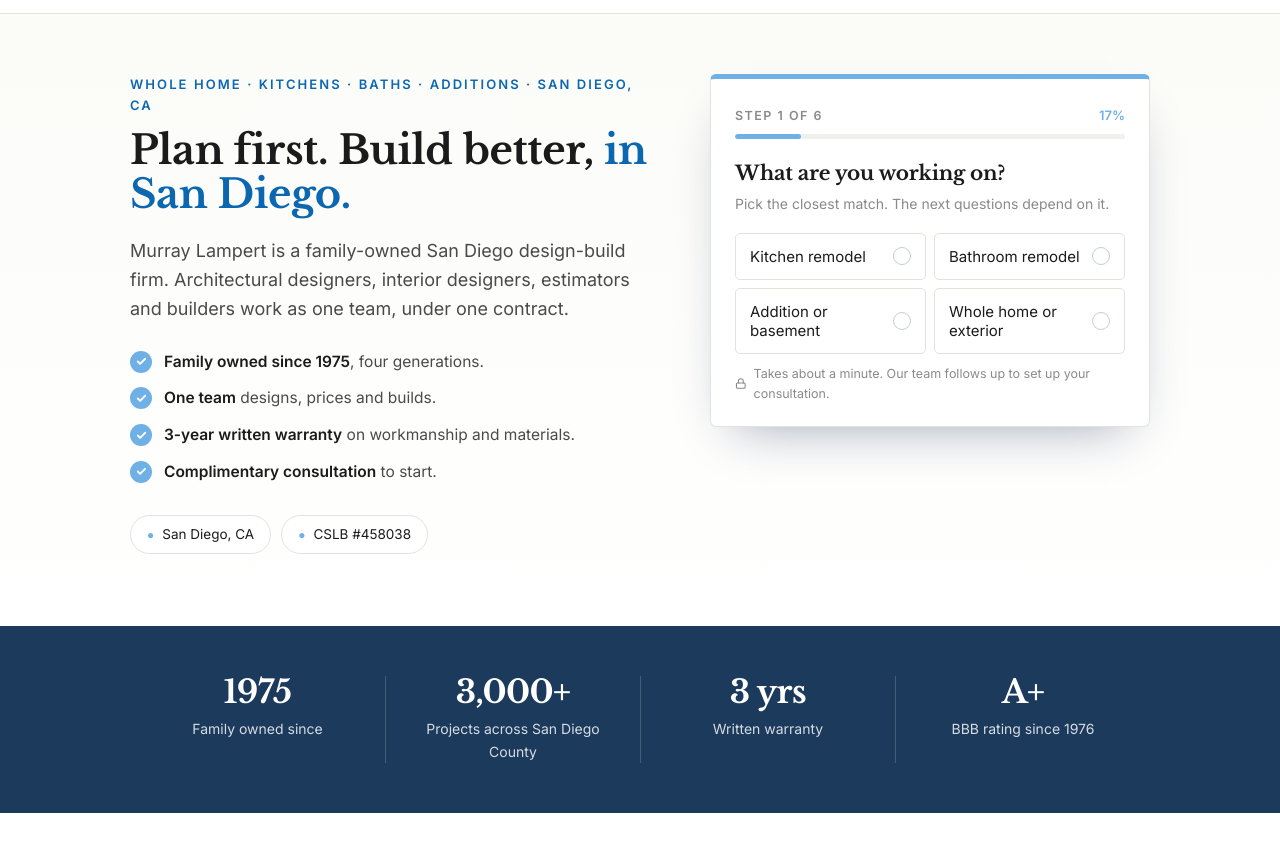
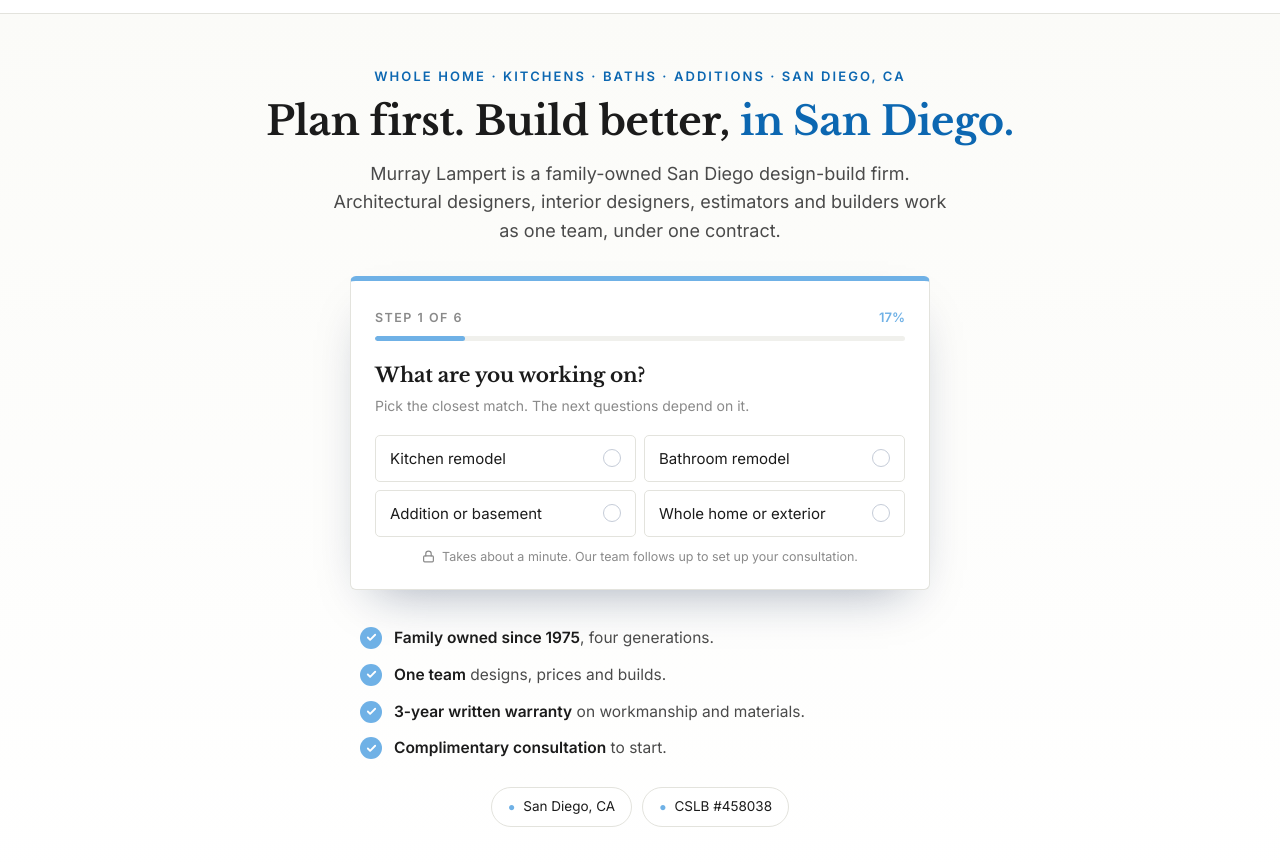
Before and after one commit to sheafox1/murray-lampert-design-build-remodel, a plain HTML site: page index.html in a window 1280 px wide. Shown: the part 89-952 px from the top of the page. Drawn offline with nearby package versions, Linux system fonts and the light colour scheme.

Commit message:
Centered application form and cash referral reward
Co-Authored-By: Claude Sonnet 5.5 <noreply@anthropic.com>

```diff
--- a/index.html
+++ b/index.html
@@ -240,6 +240,15 @@
   .awards { display:flex; flex-wrap:wrap; gap:14px; align-items:center; justify-content:center; margin-top:16px; }
   .awards img { height: 64px; width:auto; background: var(--navy); border-radius: 8px; padding: 8px 12px; }
   .opts.one { grid-template-columns: 1fr; }
+
+  /* centered hero (Shea 2026-11-17): headline, sub-headline, the form in the middle, information below */
+  .hero-c { text-align: center; padding-top: 52px; padding-bottom: 64px; }
+  .hero-c h1 { max-width: 26ch; margin: 0 auto 16px; text-wrap: balance; }
+  .hero-c .lede { margin: 0 auto 30px; max-width: 56ch; }
+  .hero-c .lab { margin-left: auto; margin-right: auto; }
+  .card-c { max-width: 580px; margin: 0 auto 36px; text-align: left; }
+  .ticks-c { max-width: 560px; margin: 0 auto 26px; text-align: left; }
+  .badges-c { justify-content: center; }
   .hrow .brand { height: 70px !important; width: auto; }
   .flogo { height: 80px !important; width: auto; background:none !important; padding:0 !important; }
   footer { background: #1B3A5C !important; }
@@ -267,25 +276,11 @@
 </header>
 
 <div class="hero-wrap">
-<div class="inner hero">
-  <div class="hgrid">
-    <div>
+<div class="inner hero hero-c">
   <p class="lab">Whole Home &middot; Kitchens &middot; Baths &middot; Additions &middot; San Diego, CA</p>
   <h1>Plan first. Build better, <em>in San Diego.</em></h1>
   <p class="lede">Murray Lampert is a family-owned San Diego design-build firm. Architectural designers, interior designers, estimators and builders work as one team, under one contract.</p>
-      <ul class="ticks">
-        <li><span class="ck"><svg width="11" height="11" viewBox="0 0 24 24" fill="none" stroke="#fff" stroke-width="4" stroke-linecap="round" stroke-linejoin="round"><path d="M20 6 9 17l-5-5"/></svg></span><span><b>Family owned since 1975</b>, four generations.</span></li>
-        <li><span class="ck"><svg width="11" height="11" viewBox="0 0 24 24" fill="none" stroke="#fff" stroke-width="4" stroke-linecap="round" stroke-linejoin="round"><path d="M20 6 9 17l-5-5"/></svg></span><span><b>One team</b> designs, prices and builds.</span></li>
-        <li><span class="ck"><svg width="11" height="11" viewBox="0 0 24 24" fill="none" stroke="#fff" stroke-width="4" stroke-linecap="round" stroke-linejoin="round"><path d="M20 6 9 17l-5-5"/></svg></span><span><b>3-year written warranty</b> on workmanship and materials.</span></li>
-        <li><span class="ck"><svg width="11" height="11" viewBox="0 0 24 24" fill="none" stroke="#fff" stroke-width="4" stroke-linecap="round" stroke-linejoin="round"><path d="M20 6 9 17l-5-5"/></svg></span><span><b>Complimentary consultation</b> to start.</span></li>
-      </ul>
-      <div class="badges">
-        <span class="badge"><i>&#9679;</i> San Diego, CA</span>
-        <span class="badge"><i>&#9679;</i> CSLB #458038</span>
-      </div>
-    </div>
-
-    <div class="card">
+  <div class="card card-c">
     <div class="ctop"><span class="cstep" id="stepLab">Step 1 of 6</span><span class="cpct" id="pct">17%</span></div>
     <div class="track"><div class="fill" id="fill"></div></div>
     <div id="stage"></div>
@@ -295,6 +290,15 @@
       Takes about a minute. Our team follows up to set up your consultation.
     </div>
   </div>
+  <ul class="ticks ticks-c">
+        <li><span class="ck"><svg width="11" height="11" viewBox="0 0 24 24" fill="none" stroke="#fff" stroke-width="4" stroke-linecap="round" stroke-linejoin="round"><path d="M20 6 9 17l-5-5"/></svg></span><span><b>Family owned since 1975</b>, four generations.</span></li>
+        <li><span class="ck"><svg width="11" height="11" viewBox="0 0 24 24" fill="none" stroke="#fff" stroke-width="4" stroke-linecap="round" stroke-linejoin="round"><path d="M20 6 9 17l-5-5"/></svg></span><span><b>One team</b> designs, prices and builds.</span></li>
+        <li><span class="ck"><svg width="11" height="11" viewBox="0 0 24 24" fill="none" stroke="#fff" stroke-width="4" stroke-linecap="round" stroke-linejoin="round"><path d="M20 6 9 17l-5-5"/></svg></span><span><b>3-year written warranty</b> on workmanship and materials.</span></li>
+        <li><span class="ck"><svg width="11" height="11" viewBox="0 0 24 24" fill="none" stroke="#fff" stroke-width="4" stroke-linecap="round" stroke-linejoin="round"><path d="M20 6 9 17l-5-5"/></svg></span><span><b>Complimentary consultation</b> to start.</span></li>
+  </ul>
+  <div class="badges badges-c">
+        <span class="badge"><i>&#9679;</i> San Diego, CA</span>
+        <span class="badge"><i>&#9679;</i> CSLB #458038</span>
   </div>
 </div>
 </div>
```
Also changed, not shown: referral/index.html (+5 -5 lines). Lines whose indentation alone changed are shown as unchanged.
